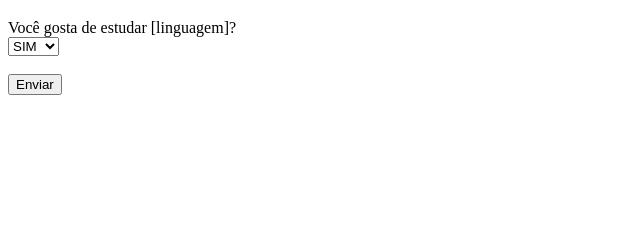
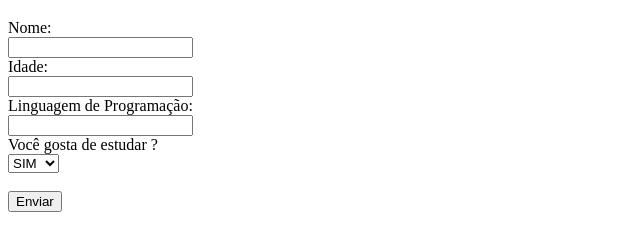
Before and after one commit to Lilian-Moraes/7-days-of-code, a plain HTML site: page index.html in a window 1280 px wide. Shown: the part 61-312 px from the top of the page, without its empty margins (0-640 px from the left). Drawn offline with Linux system fonts and the light colour scheme.

Commit message:
Corrigido

```diff
--- a/index.html
+++ b/index.html
@@ -8,8 +8,13 @@
 <h1>Informe suas informações</h1>
 
 <form id="meuFormulario">
-  <!-- ... (perguntas anteriores) ... -->
-  <label for="gosta">Você gosta de estudar [linguagem]? </label><br>
+  <label for="nome">Nome:</label><br>
+  <input type="text" id="nome" name="nome"><br>
+  <label for="idade">Idade:</label><br>
+  <input type="number" id="idade" name="idade" min="0"><br>
+  <label for="linguagem">Linguagem de Programação:</label><br>
+  <input type="text" id="linguagem" name="linguagem"><br>
+  <label for="gosta">Você gosta de estudar <span id="linguagem-display"></span>? </label><br>
   <select id="gosta" name="gosta">
       <option value="1">SIM</option>
       <option value="2">NÃO</option>
@@ -19,5 +24,6 @@
 
 <div id="resultado"></div>
 
-<script src="script.js"></script> </body>
+<script src="script.js"></script>
+</body>
 </html>
--- a/script.js
+++ b/script.js
@@ -1,8 +1,12 @@
 function enviarDados() {
-  // ... (código para obter nome, idade e linguagem) ...
+  let nome = document.getElementById("nome").value;
+  let idade = parseInt(document.getElementById("idade").value);
+  let linguagem = document.getElementById("linguagem").value;
   let gosta = parseInt(document.getElementById("gosta").value);
-  let linguagem = document.getElementById("linguagem").value;
   let resultado = document.getElementById("resultado");
+  let linguagemDisplay = document.getElementById("linguagem-display");
+
+  linguagemDisplay.textContent = linguagem; // Atualiza o texto da pergunta
 
   if (isNaN(idade) || idade <= 0) {
     resultado.innerHTML = "Idade inválida. Por favor, insira um número inteiro positivo.";
```
